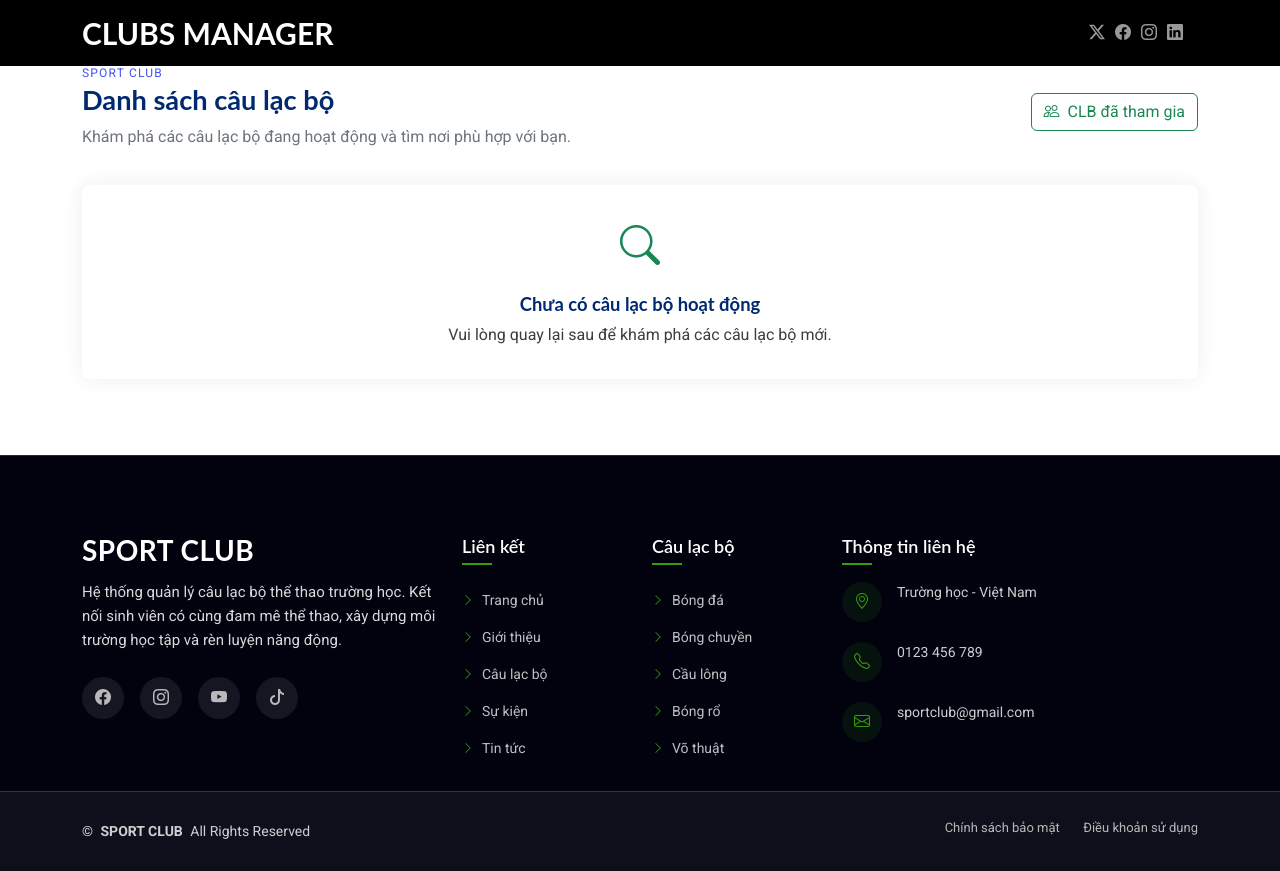
After one commit to ssinh43/Club-Manager, an ASP.NET Core app: template Views/Club/Index.cshtml in a window 1280 px wide. The commit adds this page. Run offline with ASP.NET Core 8, Linux system fonts and the light colour scheme; the template is opened without the code that fills it, so the values that code supplies are empty.

Commit message:
CLB người dùng

```diff
--- /dev/null
+++ b/Views/Club/Index.cshtml
@@ -0,0 +1,63 @@
+@model List<clubmanager.Models.Club>
+@{
+    ViewData["Title"] = "Danh sách CLB";
+}
+
+<section class="section">
+    <div class="container">
+        <div class="page-heading">
+            <div>
+                <span class="eyebrow">SPORT CLUB</span>
+                <h1>Danh sách câu lạc bộ</h1>
+                <p>Khám phá các câu lạc bộ đang hoạt động và tìm nơi phù hợp với bạn.</p>
+            </div>
+            <a asp-action="Joined" class="btn btn-outline-success">
+                <i class="bi bi-people me-1"></i> CLB đã tham gia
+            </a>
+        </div>
+
+        @if (Model.Count == 0)
+        {
+            <div class="panel empty-state">
+                <i class="bi bi-search text-success fs-1"></i>
+                <h2 class="mt-3">Chưa có câu lạc bộ hoạt động</h2>
+                <p class="mb-0">Vui lòng quay lại sau để khám phá các câu lạc bộ mới.</p>
+            </div>
+        }
+        else
+        {
+            <div class="row g-4">
+                @foreach (var club in Model)
+                {
+                    <div class="col-md-6 col-xl-4">
+                        <article class="panel h-100 mb-0">
+                            <div class="d-flex justify-content-between align-items-start gap-3 mb-3">
+                                <span class="club-letter">@club.Name[..1]</span>
+                                <span class="status-pill status-live">Đang hoạt động</span>
+                            </div>
+                            <p class="eyebrow mb-1">@club.Sport</p>
+                            <h2>@club.Name</h2>
+                            <p class="text-muted">
+                                @(string.IsNullOrWhiteSpace(club.Description) ? "Câu lạc bộ thể thao dành cho học sinh, sinh viên." : club.Description)
+                            </p>
+                            <div class="small text-muted mb-3">
+                                <div><i class="bi bi-people me-2"></i>Sức chứa tối đa @club.Capacity thành viên</div>
+                                @if (!string.IsNullOrWhiteSpace(club.Location))
+                                {
+                                    <div class="mt-2"><i class="bi bi-geo-alt me-2"></i>@club.Location</div>
+                                }
+                                @if (!string.IsNullOrWhiteSpace(club.Schedule))
+                                {
+                                    <div class="mt-2"><i class="bi bi-calendar-week me-2"></i>@club.Schedule</div>
+                                }
+                            </div>
+                            <a asp-controller="ClubRegistration" asp-action="Join" asp-route-clubId="@club.Id" class="btn btn-success">
+                                Đăng ký tham gia <i class="bi bi-arrow-right ms-1"></i>
+                            </a>
+                        </article>
+                    </div>
+                }
+            </div>
+        }
+    </div>
+</section>
--- a/Views/Home/Index.cshtml
+++ b/Views/Home/Index.cshtml
@@ -65,8 +65,11 @@
 
                     </ul>
 
-                    <a href="/Club" class="btn btn-success mt-3">
+                    <a asp-controller="Club" asp-action="Index" class="btn btn-success mt-3">
                         Khám phá câu lạc bộ
+                    </a>
+                    <a asp-controller="Club" asp-action="Joined" class="btn btn-outline-success mt-3 ms-2">
+                        CLB đã tham gia
                     </a>
 
                 </div>
--- a/appsettings.json
+++ b/appsettings.json
@@ -7,6 +7,6 @@
   },
   "AllowedHosts": "*",
   "ConnectionStrings": {
- "DefaultConnection": "Server=localhost\\SQLEXPRESS;Database=ClubManager;Trusted_Connection=True;TrustServerCertificate=True;" }
+ "DefaultConnection": "Server=localhost;Database=ClubManager;Trusted_Connection=True;TrustServerCertificate=True;" }
 
 }
```
Also changed, not shown: Controllers/ClubController.cs (added, +42 -0 lines), Views/Club/Joined.cshtml (added, +62 -0 lines).
